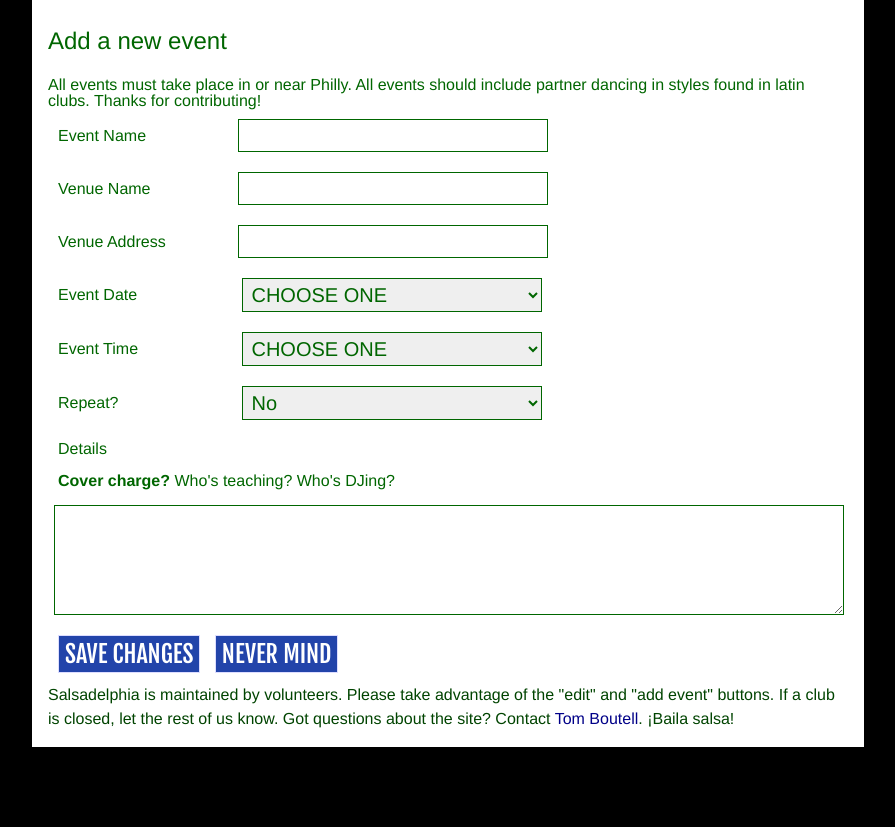
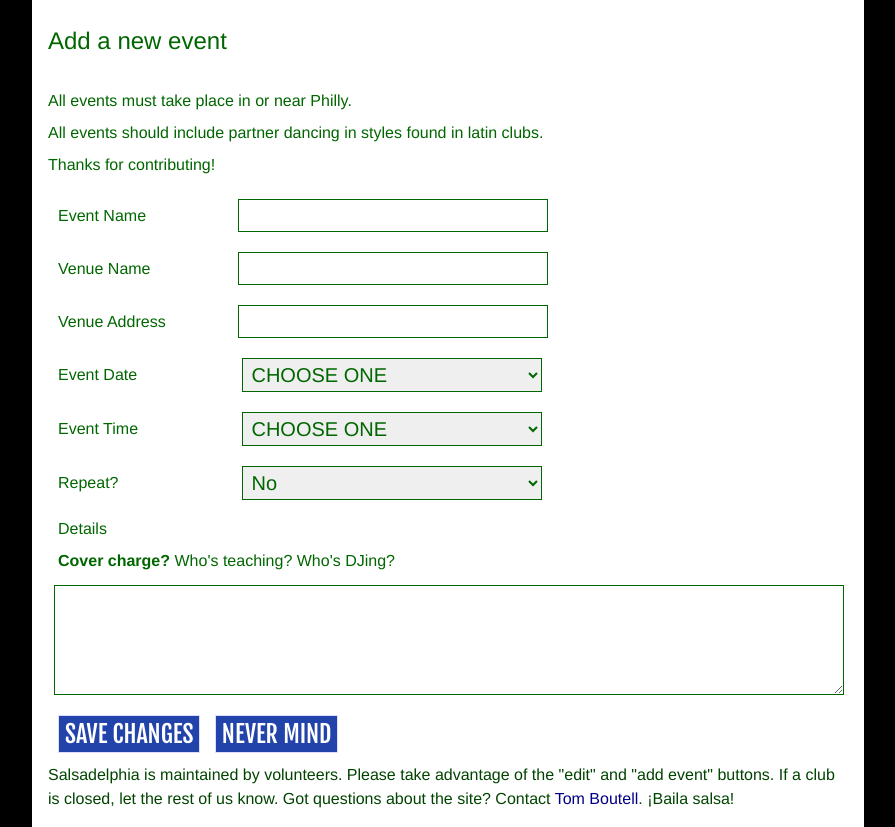
Before and after one commit to boutell/salsadelphia, a website: page views/edit.html in a window 1280 px wide. Shown: the part 59-886 px from the top of the page, without its empty margins (192-1087 px from the left). Before the commit the page ends 806 px from the top, so only its background shows below. Drawn offline with nearby package versions, Linux system fonts and the light colour scheme; files that its build step writes are made by us from their sources; no server answers.

Commit message:
rules of the road

```diff
--- a/views/edit.html
+++ b/views/edit.html
@@ -19,7 +19,9 @@
 
 {% if not event._id %}
 <h3>Add a new event</h3>
-<p>All events must take place in or near Philly. All events should include partner dancing in styles found in latin clubs. Thanks for contributing!</p>
+<p class="help">All events must take place in or near Philly.</p>
+<p class="help">All events should include partner dancing in styles found in latin clubs.</p>
+<p class="help">Thanks for contributing!</p>
 {% endif %}
 
 {% if moderating %}
```
